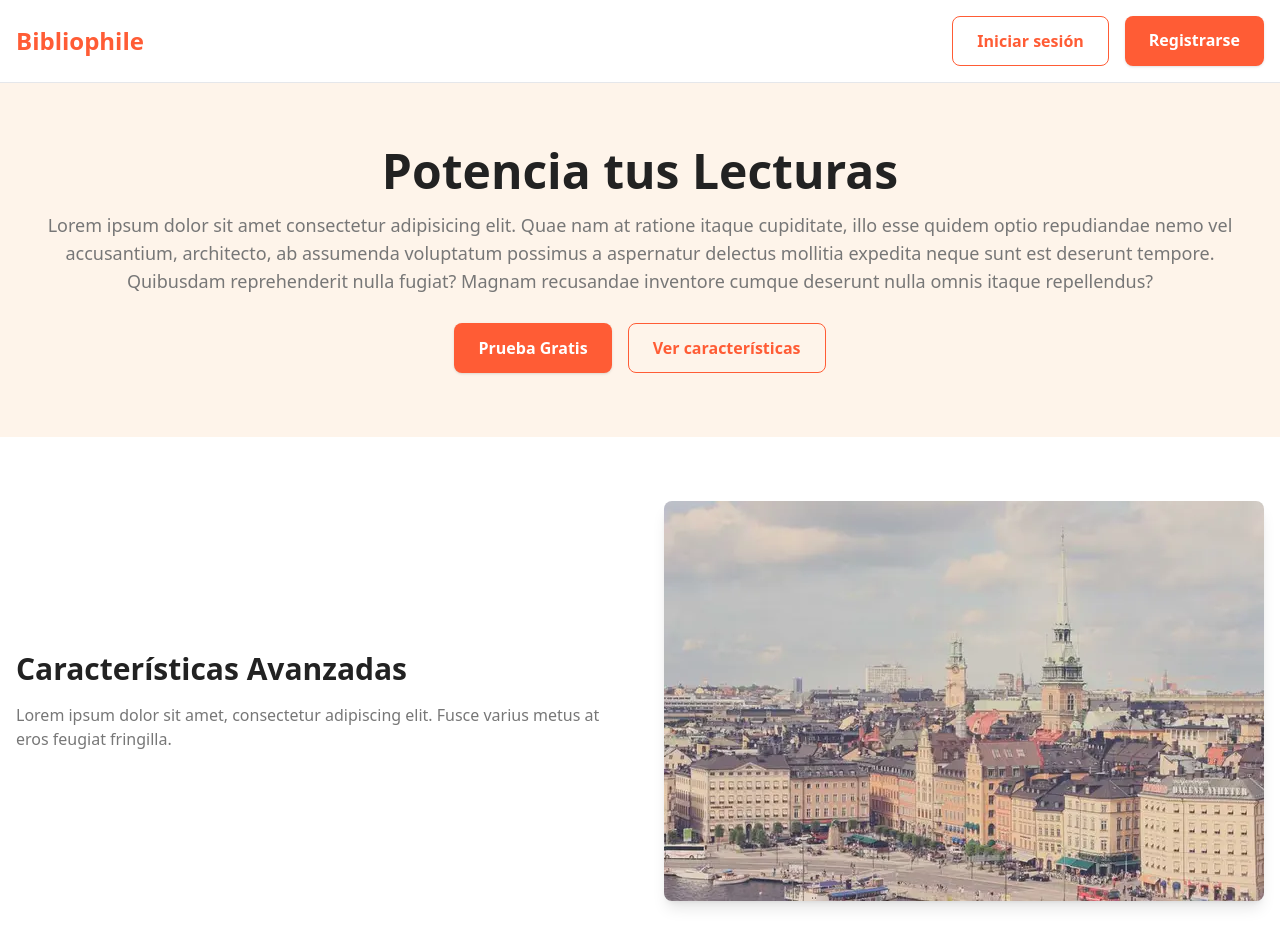
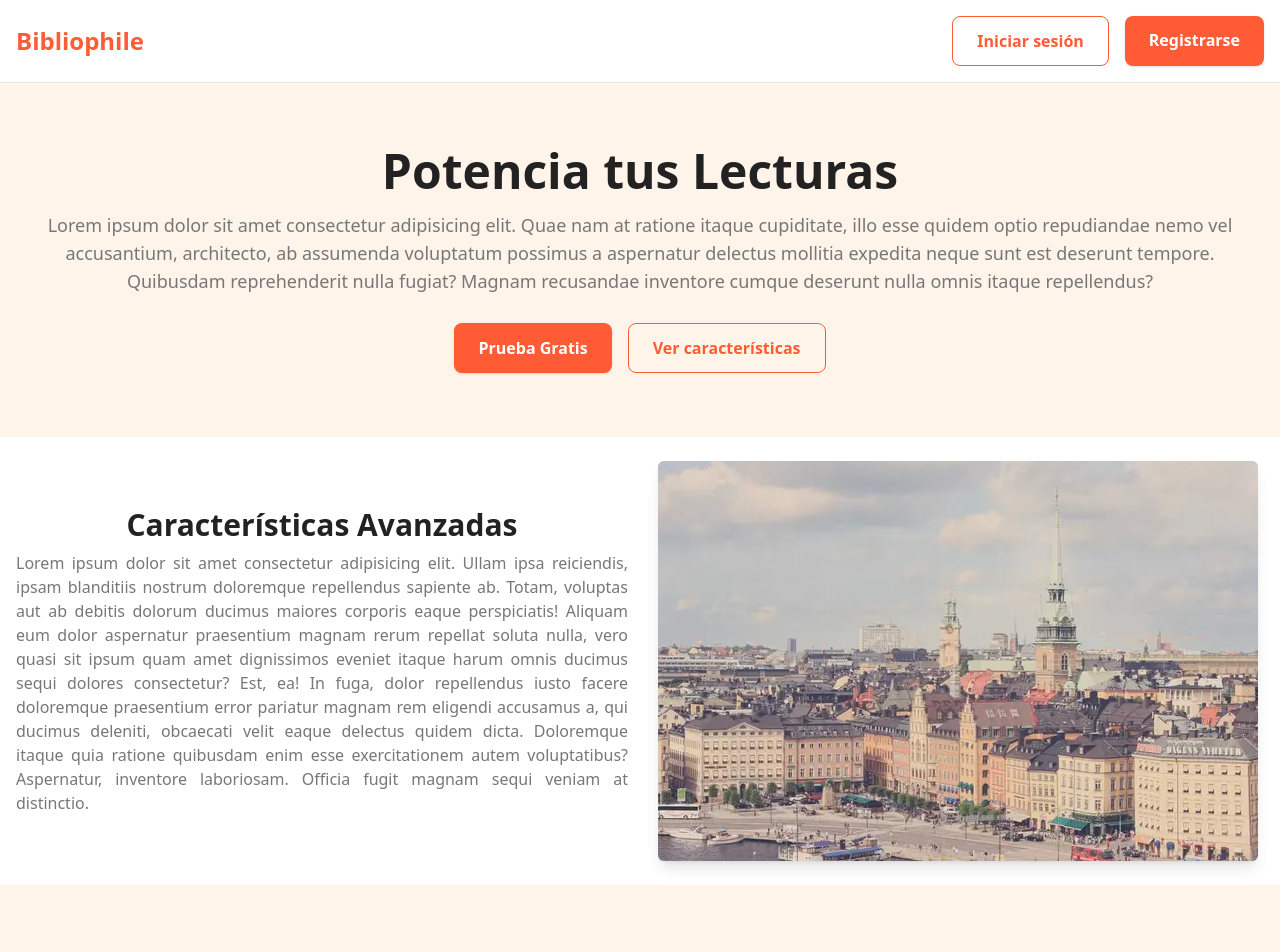
Before and after one commit to stivenjsdev/bibliophile, a React (Vite) app: page / in a window 1280 px wide. Shown: the top 952 px of the page. Built offline with nearby package versions, Linux system fonts and the light colour scheme.

Commit message:
fix: hero image CLS

```diff
--- a/src/pages/LandingPage.tsx
+++ b/src/pages/LandingPage.tsx
@@ -44,26 +44,49 @@ const LandingPage = ({ scrollPosition }: LandingPageProps) => {
       </section>
 
       {/* Informative Sections */}
-      <section className="w-full bg-white h-[539px]">
-        <div className="container mx-auto py-16 px-4 md:flex md:space-x-8 items-center">
-          <div className="flex-1 mb-8 md:mb-0 text-center md:text-left">
-            <h3 className="text-3xl font-semibold text-[rgb(34,34,34)] mb-4">
+      <section className="w-full bg-white flex justify-center py-6 px-4">
+        <div className="container flex flex-col gap-4 justify-between items-center md:flex-row md:gap-6">
+          {/* Content */}
+          <div className="flex flex-col gap-2 items-center flex-1">
+            <h3 className="text-3xl font-semibold text-[rgb(34,34,34)]">
               Características Avanzadas
             </h3>
-            <p className="text-[rgb(119,119,119)]">
-              Lorem ipsum dolor sit amet, consectetur adipiscing elit. Fusce
-              varius metus at eros feugiat fringilla.
+            <p className="text-[rgb(119,119,119)] text-justify">
+              Lorem ipsum dolor sit amet consectetur adipisicing elit. Ullam
+              ipsa reiciendis, ipsam blanditiis nostrum doloremque repellendus
+              sapiente ab. Totam, voluptas aut ab debitis dolorum ducimus
+              maiores corporis eaque perspiciatis! Aliquam eum dolor aspernatur
+              praesentium magnam rerum repellat soluta nulla, vero quasi sit
+              ipsum quam amet dignissimos eveniet itaque harum omnis ducimus
+              sequi dolores consectetur? Est, ea! In fuga, dolor repellendus
+              iusto facere doloremque praesentium error pariatur magnam rem
+              eligendi accusamus a, qui ducimus deleniti, obcaecati velit eaque
+              delectus quidem dicta. Doloremque itaque quia ratione quibusdam
+              enim esse exercitationem autem voluptatibus? Aspernatur, inventore
+              laboriosam. Officia fugit magnam sequi veniam at distinctio.
             </p>
           </div>
           {/* Hero Image */}
-          <div className="w-full md:w-1/2 lg:w-[600px] mx-auto">
+          <div className="flex-1 flex justify-center">
+            <div className="bg-neutral-300 rounded-md shadow-lg overflow-hidden aspect-[3/2] max-w-[600px]">
               <LazyLoadImage
                 alt="Feature illustration"
+                width={600}
+                height={400}
                 src={heroImage}
                 scrollPosition={scrollPosition}
-              className="rounded-lg shadow-lg w-full h-auto"
+                className="object-cover"
                 visibleByDefault={true}
               />
+              {/* <img
+                src={heroImage}
+                alt="Feature illustration"
+                width={600}
+                height={400}
+                className="object-cover"
+                loading="lazy"
+              /> */}
+            </div>
           </div>
         </div>
       </section>
```
Lines whose indentation alone changed are shown as unchanged.
